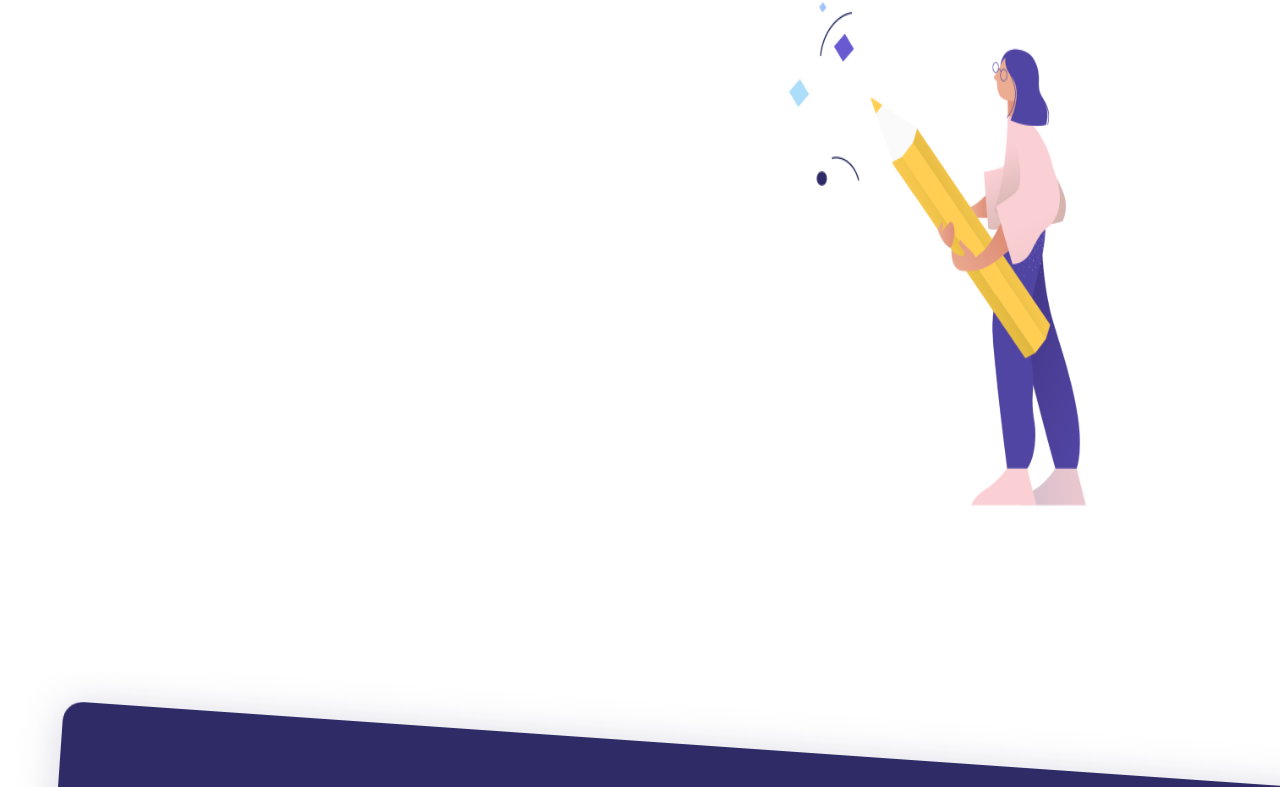
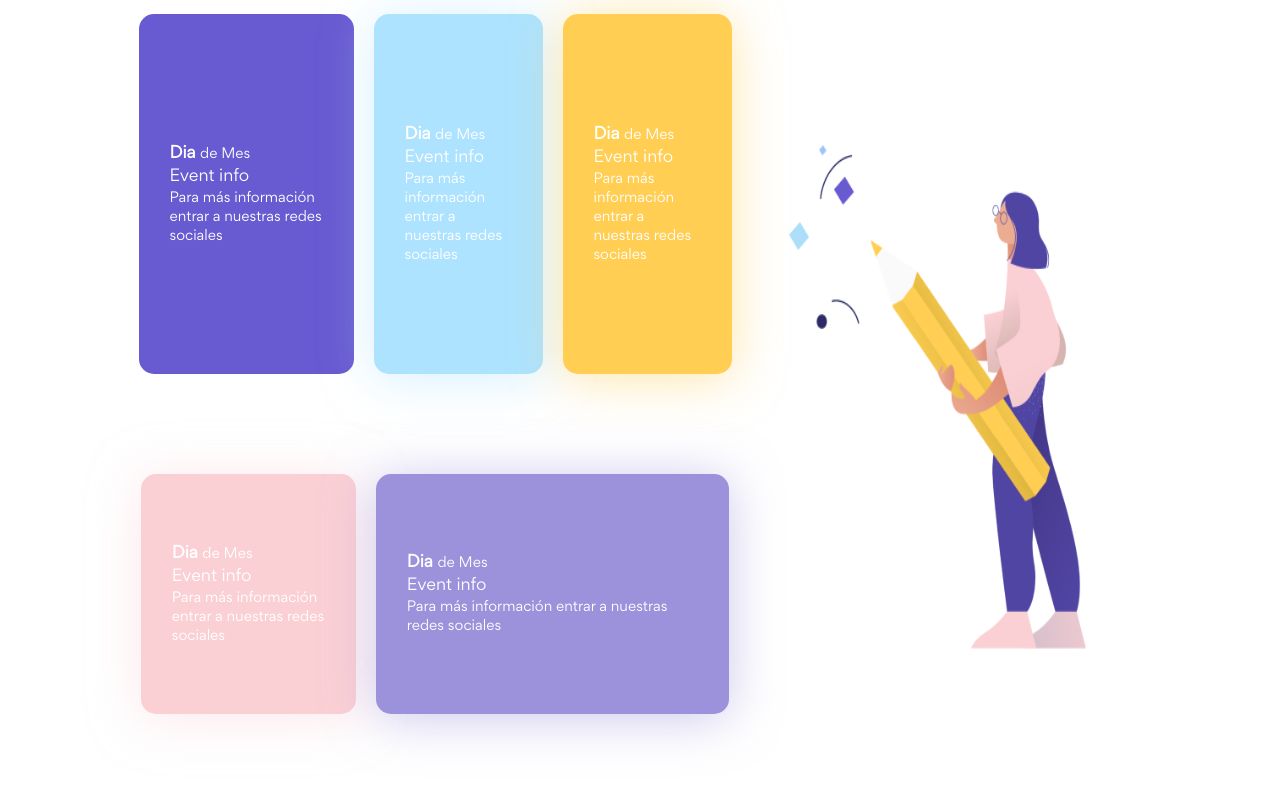
Before and after one commit to MetalPrime/web-clubhouse, a plain HTML site: page index.html in a window 1280 px wide. Shown: the part 2800-3587 px from the top of the page. Drawn offline with Linux system fonts and the light colour scheme; files whose address does not match are found by name; a web font is replaced by a local one.

Commit message:
cards update visual and techinical info base

```diff
--- a/index.html
+++ b/index.html
@@ -54,7 +54,7 @@
             <section class="row__two">
                 <img src="src/img/index/img1.png" alt="">
             </section>
-            <section class="row__two justify justify__center" >
+            <section class="row__two justify justify__center">
                 <p>El clubhouse es un espacio diseñado para fomentar el
                     aprendizaje a comunidades vulnerables donde jóvenes de
                     diferentes edades utilizan la tecnología como herramienta
@@ -64,7 +64,7 @@
             </section>
         </article>
         <article class="row columns">
-            <section class="row__two justify justify__center" >
+            <section class="row__two justify justify__center">
                 <h1 class="title">Conviértete en <span class="span span--bg4">mentor</span></h1>
                 <p>El clubhouse es un espacio diseñado para fomentar el
                     aprendizaje a comunidades vulnerables donde jóvenes de
@@ -141,17 +141,42 @@
             </section>
         </article>
         <article class="row" style="display: flex; flex-direction:column">
-            <h1 class="title row "><span class="span span--bg6">Agéndate</span> con nosotros</h1>
-            <section class="row columns">
-                <section class="columns row row__3rd">
+            <h1 class="title  field__title "><span class="span span--bg6">Agéndate</span> con nosotros</h1>
+            <section class="row columns field__section">
+                <section class="columns row row__3rd cards">
 
-                    <section>
-                        <div class="card"></div>
-                        <div class="card"></div>
-                        <div class="card"></div>
-                        <div class="card"></div>
-                        <div class="card"></div>
-                    </section>
+
+                    <div class="card card--view4">
+                        <p><strong class="card__day">Dia</strong> <small> de </small><small
+                                class="card__month">Mes</small></p>
+                        <p class="card__title">Event info</p>
+                        <small>Para más información entrar a nuestras redes sociales</small>
+                    </div>
+                    <div class="card card--1 card--view2">
+                        <p><strong class="card__day">Dia</strong> <small> de </small><small
+                                class="card__month">Mes</small></p>
+                        <p class="card__title">Event info</p>
+                        <small>Para más información entrar a nuestras redes sociales</small>
+                    </div>
+                    <div class="card card--2 card--view2">
+                        <p><strong class="card__day">Dia</strong> <small> de </small><small
+                                class="card__month">Mes</small></p>
+                        <p class="card__title">Event info</p>
+                        <small>Para más información entrar a nuestras redes sociales</small>
+                    </div>
+                    <div class="card card--3 card--view1">
+                        <p><strong class="card__day">Dia</strong> <small> de </small><small
+                                class="card__month">Mes</small></p>
+                        <p class="card__title">Event info</p>
+                        <small>Para más información entrar a nuestras redes sociales</small>
+                    </div>
+                    <div class="card card--4 card--view3">
+                        <p><strong class="card__day">Dia</strong> <small> de </small><small
+                                class="card__month">Mes</small></p>
+                        <p class="card__title">Event info</p>
+                        <small>Para más información entrar a nuestras redes sociales</small>
+                    </div>
+
                 </section>
                 <section class="row row__2nd">
                     <img src="src/img/index/img3.png" alt="">
--- a/src/fonts/_style.scss
+++ b/src/fonts/_style.scss
@@ -4,7 +4,7 @@
     font-family: 'Gordita Regular';
     font-style: normal;
     font-weight: normal;
-    src: local('Gordita Regular'), url('./src/fonts/GorditaRegular.woff') format('woff');
+    src: local('Gordita Regular'), url('../src/fonts/GorditaRegular.woff') format('woff');
     }
 
 
--- a/styles/_field.scss
+++ b/styles/_field.scss
@@ -1,4 +1,6 @@
 .field{
+    margin-top: 50px;
+    margin-bottom: 50px;
     &__title{
         text-align: center;
     }
--- /dev/null
+++ b/styles/components/_card.scss
@@ -0,0 +1,58 @@
+.cards{
+    display: flex;
+    flex-wrap: wrap;
+    justify-content:center;
+}
+.card{
+    background-color: $principal-two;
+    color: $white;
+    border-radius: 15px;
+    display: flex;
+    flex-direction: column;
+    justify-content:center;
+    padding: 5%;
+    width: 100%;
+    margin: 0 10px;
+
+    &--1{
+        background-color: $secundary-one;
+        box-shadow: 0px 4px 50px rgba($secundary-one, 0.5);
+    }
+
+    &--2{
+        background-color: $secundary-two;
+        box-shadow: 0px 4px 50px rgba($secundary-two, 0.5);
+
+    }
+
+    &--3{
+        background-color: $secundary-three;
+        box-shadow: 0px 4px 50px rgba($secundary-three, 0.5);
+
+    }
+
+    &--4{
+        background-color: $principal-three;
+        box-shadow: 0px 4px 50px rgba($principal-three, 0.5);
+    }
+
+    &--view1{
+        width: 35%;
+        height: 30%;
+    }
+
+    &--view2{
+        width: 27.5%;
+        height: 45%;
+    }
+
+    &--view3{
+        width: 57.5%;
+        height: 30%;
+    }
+
+    &--view4{
+        width: 35%;
+        height: 45%;
+    }
+}
--- a/styles/index.scss
+++ b/styles/index.scss
@@ -10,6 +10,7 @@
 @import './components/position';
 @import './components/figure';
 @import './components/btns';
+@import './components/card';
 
 @import './layout.scss/landing';
 @import './layout.scss/footer';
```
Also changed, not shown: styles/index.css, 1 other file.
